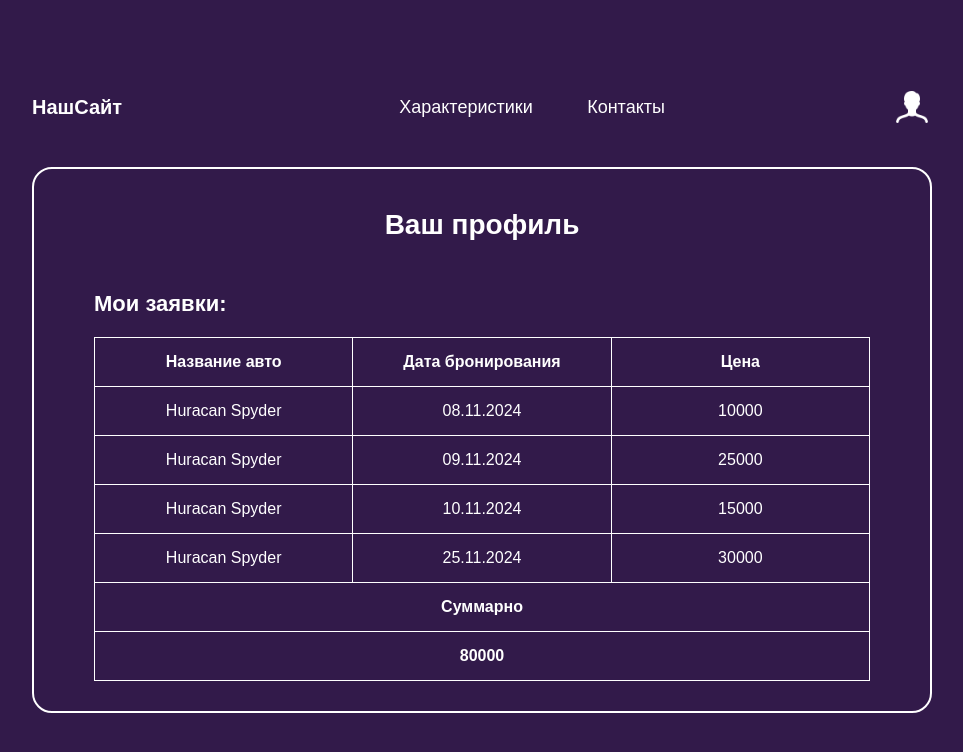
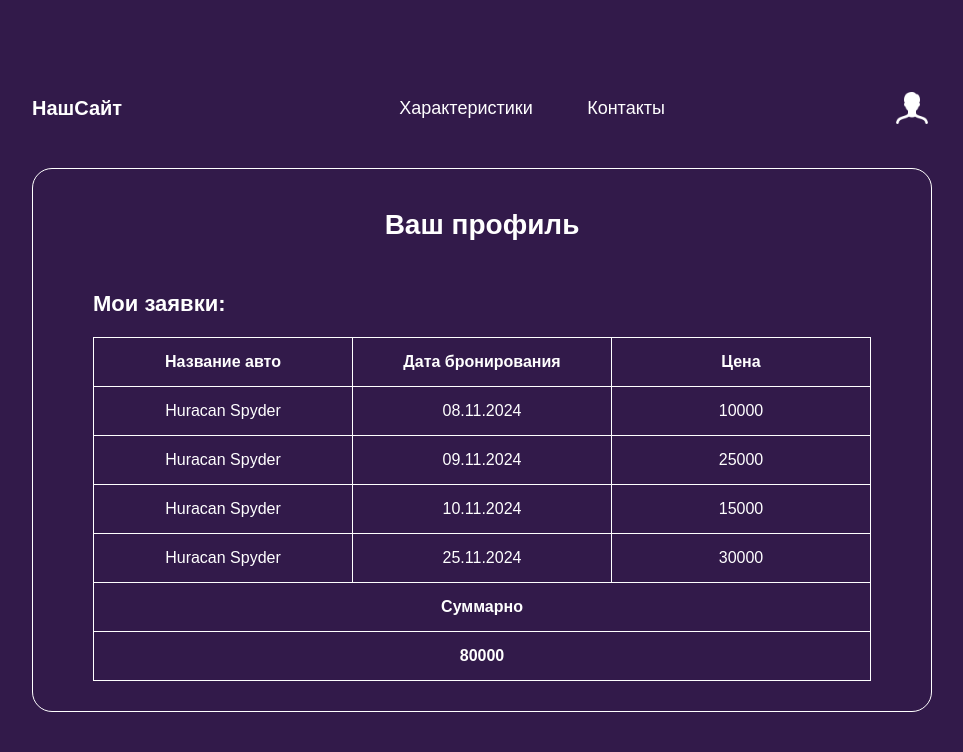
Before and after one commit to sv1pe-1/sherman, a plain HTML site: page index.html in a window 1280 px wide. Shown: the whole page, without its empty margins (158-1121 px from the left). Drawn offline with Linux system fonts and the light colour scheme.

Commit message:
Update style.css

```diff
--- a/style.css
+++ b/style.css
@@ -56,7 +56,7 @@ body {
 
 .profile-card {
     background-color: #321A4A;
-    border: 2px solid #FFFFFF;
+    border: 1px solid #FFFFFF;
     border-radius: 20px;
     padding: 30px 60px;
     text-align: left;
```
